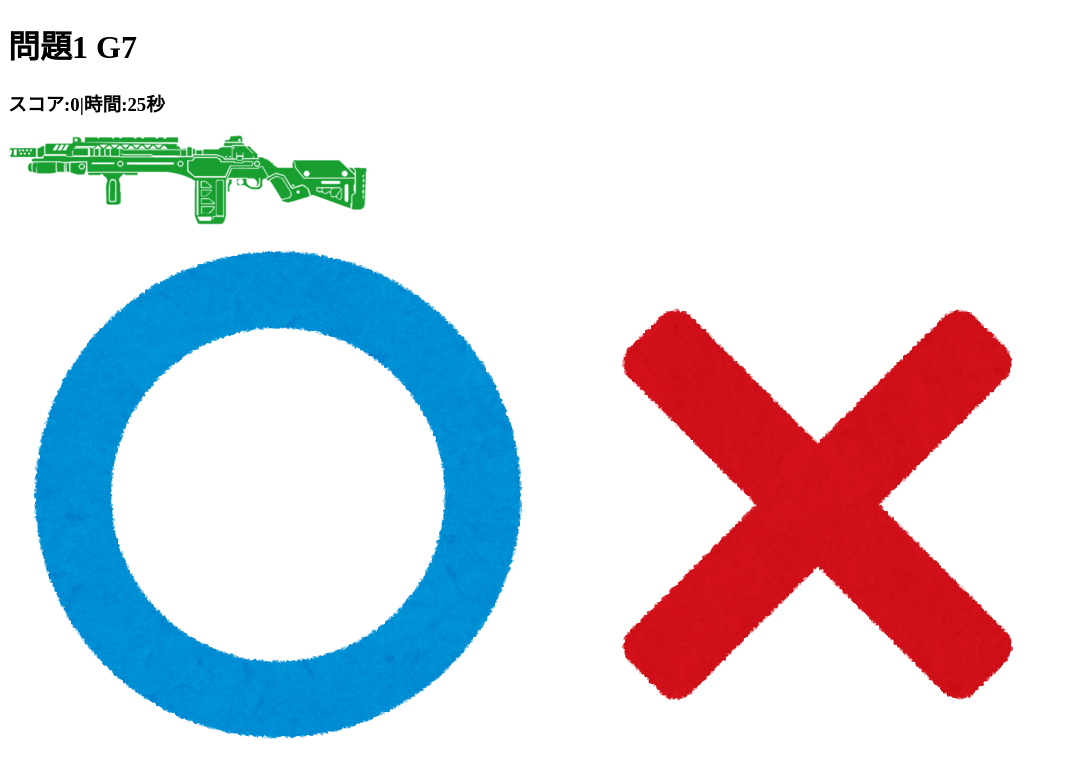
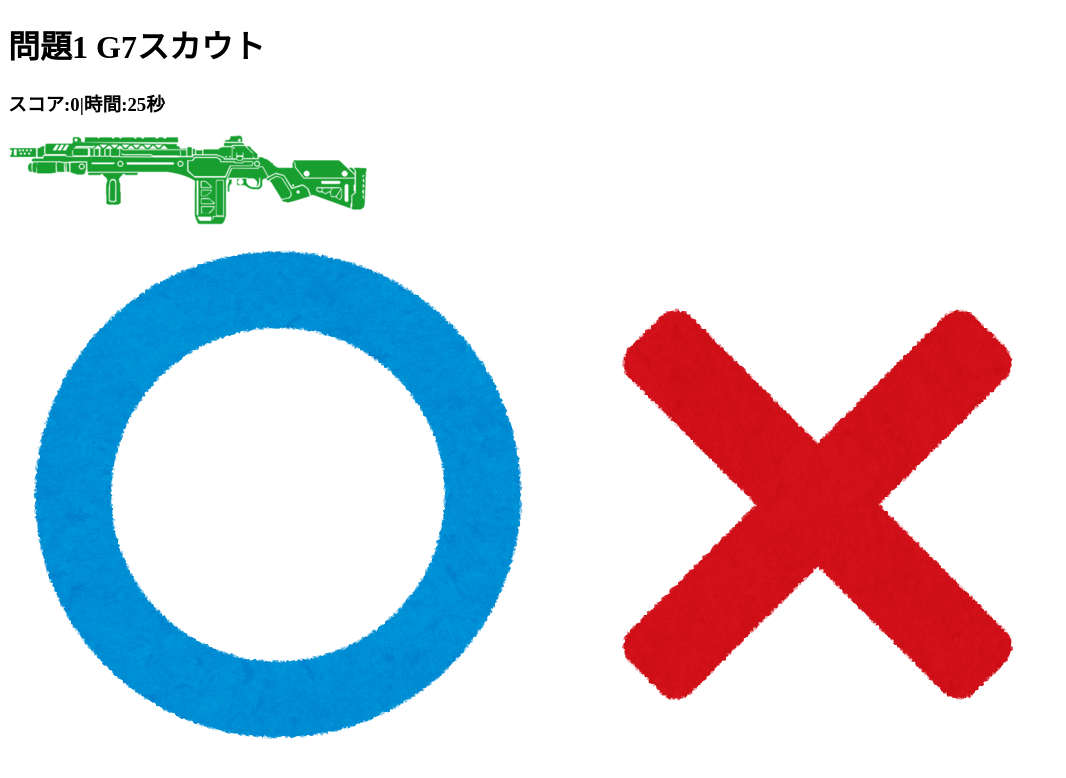
Before and after one commit to s55532ab/quiz, a plain HTML site: page index.html in a window 1280 px wide. Shown: the whole page, without its empty margins (0-1066 px from the left). Drawn offline with Linux system fonts and the light colour scheme.

Commit message:
Add files via upload

```diff
--- a/index.html
+++ b/index.html
@@ -2,10 +2,10 @@
 <html lang="ja">
   <head>
     <meta charset="UTF-8" />
-    <title>演習3</title>
+    <title>APEXの銃〇×クイズ</title>
   </head>
   <body>
-    <h1 id="que">問題1 G7 </h1>
+    <h1 id="que">問題1 G7スカウト </h1>
     <h3 id="res">スコア: 0 | 時間: 10秒</h3>
     <img src="img/BUKI0.png" alt="ブキ" id="BUKI" />
     <br />
```
